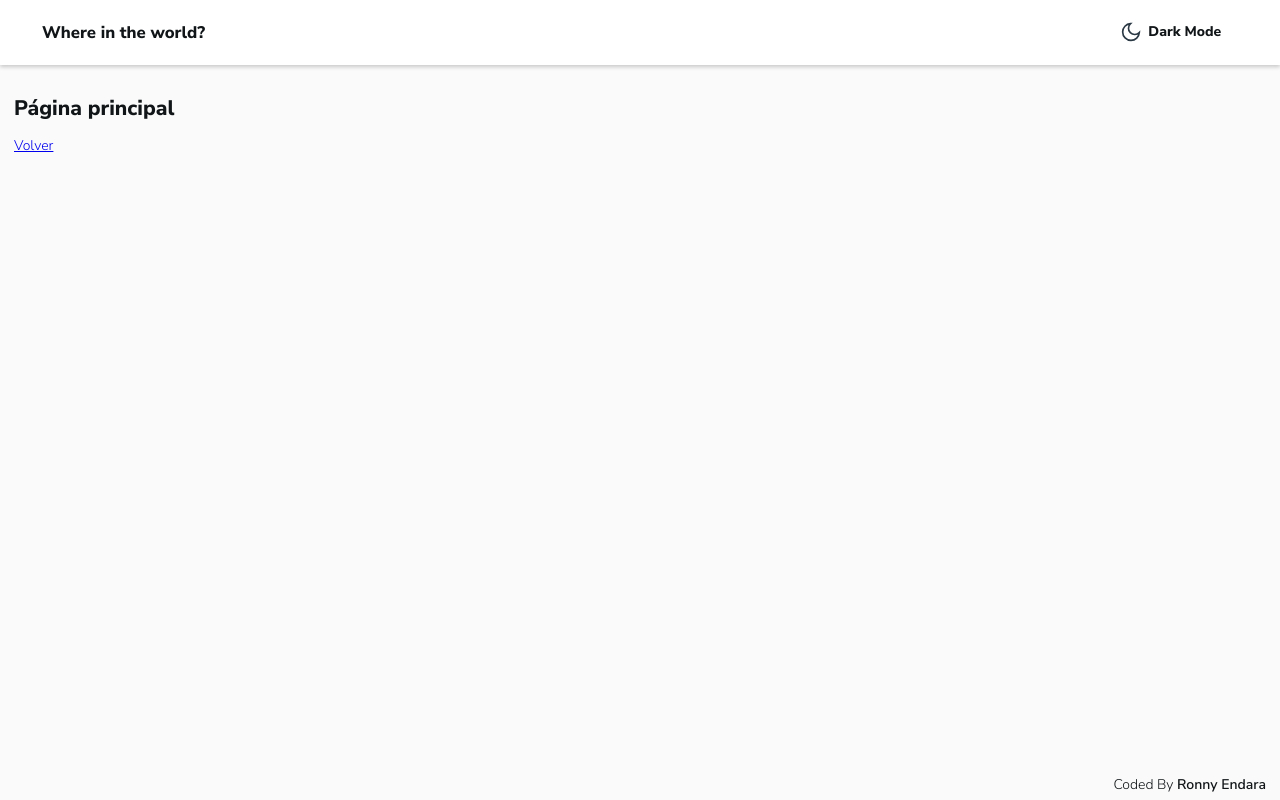
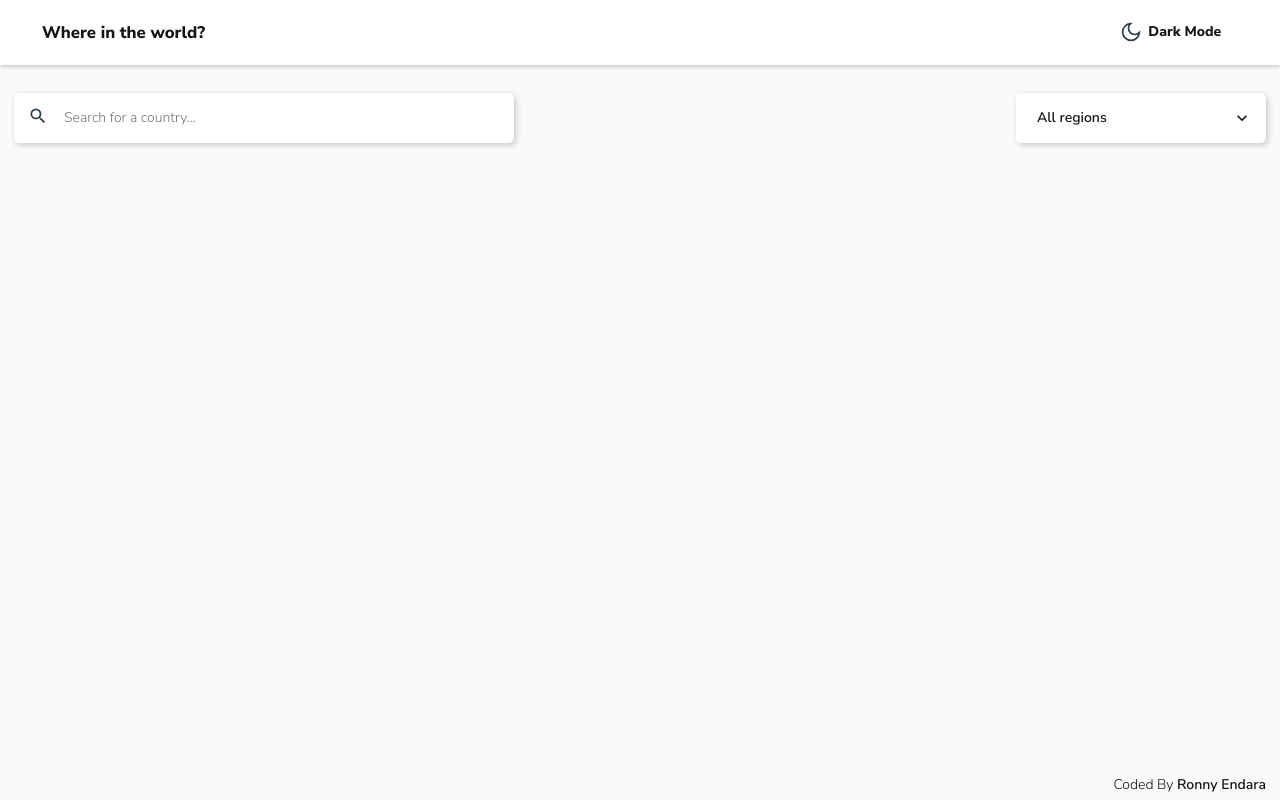
Before and after one commit to rojaence/rest-countries-api, a Vue app: page / in a window 1280 px wide. Built offline with nearby package versions, Linux system fonts and the light colour scheme.

Commit message:
Agregado: Componentes base de text y select

```diff
--- a/src/assets/base.scss
+++ b/src/assets/base.scss
@@ -2,15 +2,17 @@
 
 :root {
   --dark-blue: hsl(209, 23%, 22%);
-  --very-dark-blue-1: hsl(207, 26%, 17%);
+  --very-dark-blue-1: hwb(209 13% 78%);
   --very-dark-blue-2:  hsl(200, 15%, 8%);
   --very-dark-blue-3: #232f3a;
   --dark-gray: hsl(0, 0%, 52%);
-  --very-dark-gray: #e5e5e5;
+  --gray: #e5e5e5;
   --very-light-gray: hsl(0, 0%, 98%);
   --white: hsl(0, 0%, 100%);
   --main-txt-size: 14px;
   --primary-txt-size: 16px;
+  --accent-dark-blue: #406385;
+  --accent-light-blue: rgb(192, 225, 243);
   --fade-transition: background-color 0.2s ease-out, color 0.2s ease-out;
   font-family: 'Nunito Sans', sans-serif;
   font-size: var(--main-txt-size);
@@ -22,13 +24,15 @@
   --primary-bg-color: var(--white);
   --main-txt-color: var(--very-dark-blue-2);
   --icon-bg-color: var(--dark-blue);
-  --btn-hover-color: var(--very-dark-gray);
+  --btn-hover-color: var(--gray);
+  --active-color: var(--accent-light-blue);
   &--dark {
     --main-bg-color: var(--very-dark-blue-1);
     --primary-bg-color: var(--dark-blue);
     --main-txt-color: var(--white);
     --icon-bg-color: var(--white);
     --btn-hover-color: var(--very-dark-blue-3);
+    --active-color: var(--accent-dark-blue);
   }
 }
 
@@ -76,8 +80,48 @@
   }
 }
 
+.field {
+  display: flex;
+  flex-direction: row;
+  align-items: center;
+  width: 100%;
+  box-sizing: border-box;
+  padding: 5px 1rem;
+  height: 50px;
+  gap: 1rem;
+  border-radius: 5px;
+  background-color: var(--primary-bg-color);
+  font-weight: 600;
+  &__input {
+    color: var(--main-txt-color);
+    width: 100%;
+    outline: none;
+    border: none;
+    background-color: inherit;
+    height: 100%;
+  }
+  &--small {
+    width: 200px;
+  }
+  @media screen and (min-width: 600px) {
+    &--large {
+      max-width: 500px;
+    }
+    &--small {
+      width: 250px;
+    }
+  }
+}
+
 .rounded {
   border-radius: 2rem;
+}
+
+.rotate-transition {
+  transition: transform 0.1s ease-out;
+  &--active {
+    transform: rotate(180deg);
+  }
 }
 
 .transparent {
--- a/src/assets/main.scss
+++ b/src/assets/main.scss
@@ -18,7 +18,13 @@ body {
 }
 
 .main {
-  padding: 1rem;
+  padding: 2rem 1rem;
+  width: 100%;
+  box-sizing: border-box;
+  @media screen and (min-width: 768px) {
+    margin: 0 auto;
+    max-width: 1280px;
+  }
 }
 
 .app-footer {
--- /dev/null
+++ b/src/components/InputSelect.vue
@@ -0,0 +1,126 @@
+<template>
+  <div tabindex="0" class="field field--small field-select elevation-2" @focusout="toggleList(false)">
+    <span id="search-region" class="field__input" v-text="selectedItem" @click="toggleList(!open)"></span>
+    <label class="field__label" @click="toggleList(!open)">
+      <icon-chevron :class="{ 'rotate-transition' : true, 'rotate-transition--active' : open}"></icon-chevron>
+    </label>
+    <ul class="field-select__list elevation-2" :class="{ 'field-select__list--active': open }">
+      <li class="field-select__item" :class="{ 'field-select__item--selected': item === selectedItem }" v-for="(item, index) in items" :key="index" @click="selectRegion(item)">
+        {{ item }}
+      </li>
+      <span class="field-select__no-data" v-if="items.length === 0">No data</span>
+    </ul>
+  </div>
+</template>
+
+<script>
+import { ref, onMounted } from 'vue'
+import IconChevron from '@/components/icons/IconChevron.vue'
+
+export default {
+  name: 'InputSelect',
+  props: {
+    items: {
+      type: Array,
+      default: []
+    },
+    selectedValue: {
+      type: String,
+      required: false,
+      default: ''
+    }
+  },
+  components: {
+    'icon-chevron': IconChevron
+  },
+  setup(props, { emit }) {
+    const open = ref(false);
+    const selectedItem = ref('');
+
+    const toggleList = (value) => {
+      open.value = value;
+    };
+
+    const selectRegion = (item) => {
+      selectedItem.value = item;
+      emit('change-value', item);
+      toggleList(false);
+    };
+
+    onMounted(() => {
+      selectedItem.value = props.selectedValue;
+    });
+
+    return {
+      open,
+      selectedItem,
+      selectRegion,
+      toggleList,
+    }
+  },
+}
+</script>
+
+<style lang="scss" scoped>
+.field-select, .icon, .field__label {
+  cursor: pointer;
+}
+.field__label {
+  height: 100%;
+  display: flex;
+  align-items: center;
+  justify-content: center;
+  padding: 0 1rem 0 .5rem;
+}
+
+.field__input {
+  display: flex;
+  align-items: center;
+  padding-left: 1.5rem;
+  border-radius: 5px 0 0 5px;
+}
+
+.field-select {
+  gap: 0;
+  padding: 0;
+  position: relative;
+  outline: none;
+  &__no-data {
+    opacity: 0.6;
+    font-size: 0.8rem;
+    padding: 0.5rem 1.5rem;
+  }
+  &__list {
+    position: absolute;
+    list-style: none;
+    padding: 1rem 0;
+    box-sizing: border-box;
+    margin: 0;
+    background-color: inherit;
+    top: 110%;
+    width: 100%;
+    left: 0;
+    opacity: 0;
+    transform: scaleY(0);
+    transform-origin: top;
+    transition: opacity 100ms ease-in-out;
+    border-radius: 5px;
+    z-index: 90;
+    &--active {
+      opacity: 1;
+      transform: scaleY(1);
+    }
+  }
+  &__item {
+    padding: 0.5rem 1.5rem;
+    user-select: none;
+    cursor: pointer;
+    &:hover {
+      background-color: var(--btn-hover-color);
+    }
+    &--selected{
+      background-color: var(--active-color) !important;
+    }
+  }
+}
+</style>
--- /dev/null
+++ b/src/components/InputText.vue
@@ -0,0 +1,33 @@
+<template>
+  <div class="field field--large elevation-2">
+    <label for="search-input" class="field__label">
+      <slot name="icon"></slot>
+    </label>
+    <input type="text" :placeholder="hint" class="field__input" id="search-input" autocomplete="off" @input="onInput" v-model="text">
+  </div>
+</template>
+
+<script>
+import { ref } from 'vue'
+
+export default {
+  name: 'InputText',
+  props: {
+    hint: {
+      type: String,
+      default: ''
+    }
+  },
+  setup(props, { emit }) {
+    const text = ref('');
+
+    const onInput = () => {
+      emit('change-value', text.value);
+    }
+    return {
+      onInput,
+      text
+    }
+  }
+}
+</script>
--- a/src/components/common/AppHeader.vue
+++ b/src/components/common/AppHeader.vue
@@ -50,6 +50,7 @@ export default {
   top: 0;
   box-shadow: 0px 2px 4px rgba(0, 0, 0, 0.2);
   transition: var(--fade-transition);
+  z-index: 100;
   &__title {
     margin: 0;
     font-size: 0.8rem;
--- /dev/null
+++ b/src/components/icons/IconChevron.vue
@@ -0,0 +1,5 @@
+<template>
+  <svg class="icon" viewBox="0 0 24 24">
+    <path fill="currentColor" d="M7.41,8.58L12,13.17L16.59,8.58L18,10L12,16L6,10L7.41,8.58Z" />
+  </svg>
+</template>
--- a/src/components/icons/IconEarth.vue
+++ b/src/components/icons/IconEarth.vue
@@ -1,3 +1,3 @@
 <template>
-  <svg class="icon" xmlns="http://www.w3.org/2000/svg" viewBox="0 0 24 24"><path d="M17.9,17.39C17.64,16.59 16.89,16 16,16H15V13A1,1 0 0,0 14,12H8V10H10A1,1 0 0,0 11,9V7H13A2,2 0 0,0 15,5V4.59C17.93,5.77 20,8.64 20,12C20,14.08 19.2,15.97 17.9,17.39M11,19.93C7.05,19.44 4,16.08 4,12C4,11.38 4.08,10.78 4.21,10.21L9,15V16A2,2 0 0,0 11,18M12,2A10,10 0 0,0 2,12A10,10 0 0,0 12,22A10,10 0 0,0 22,12A10,10 0 0,0 12,2Z" /></svg>
+  <svg class="icon" viewBox="0 0 24 24"><path d="M17.9,17.39C17.64,16.59 16.89,16 16,16H15V13A1,1 0 0,0 14,12H8V10H10A1,1 0 0,0 11,9V7H13A2,2 0 0,0 15,5V4.59C17.93,5.77 20,8.64 20,12C20,14.08 19.2,15.97 17.9,17.39M11,19.93C7.05,19.44 4,16.08 4,12C4,11.38 4.08,10.78 4.21,10.21L9,15V16A2,2 0 0,0 11,18M12,2A10,10 0 0,0 2,12A10,10 0 0,0 12,22A10,10 0 0,0 22,12A10,10 0 0,0 12,2Z" /></svg>
 </template>
--- /dev/null
+++ b/src/components/icons/IconSearch.vue
@@ -0,0 +1,5 @@
+<template>
+  <svg class="icon" viewBox="0 0 24 24">
+    <path d="M9.5,3A6.5,6.5 0 0,1 16,9.5C16,11.11 15.41,12.59 14.44,13.73L14.71,14H15.5L20.5,19L19,20.5L14,15.5V14.71L13.73,14.44C12.59,15.41 11.11,16 9.5,16A6.5,6.5 0 0,1 3,9.5A6.5,6.5 0 0,1 9.5,3M9.5,5C7,5 5,7 5,9.5C5,12 7,14 9.5,14C12,14 14,12 14,9.5C14,7 12,5 9.5,5Z" />
+  </svg>
+</template>
--- a/src/components/icons/IconTheme.vue
+++ b/src/components/icons/IconTheme.vue
@@ -1,5 +1,5 @@
 <template>
-  <svg class="icon" xmlns="http://www.w3.org/2000/svg" viewBox="0 0 24 24">
+  <svg class="icon" viewBox="0 0 24 24">
     <path d="M11.38 2.019a7.5 7.5 0 1 0 10.6 10.6C21.662 17.854 17.316 22 12.001 22 6.477 22 2 17.523 2 12c0-5.315 4.146-9.661 9.38-9.981z"/>
   </svg>
 </template>
--- a/src/stores/countries.js
+++ b/src/stores/countries.js
@@ -1,14 +1,23 @@
 import { defineStore } from 'pinia'
 
-export const countriesStore = defineStore({
+export const useCountriesStore = defineStore({
   id: 'countries',
   state: () => ({
     countries: [],
+    regions: ['Africa', 'America', 'Asia', 'Europe'],
+    selectedRegion: '',
   }),
   getters: {
 
   },
   actions: {
-
+    async getRegionItems() {
+      const request = await fetch('https://restcountries.com/v3.1/all');
+      console.log('Petición a rest')
+      console.log(request);
+    },
+    selectRegion(value) {
+      this.state.selectedRegion = value;
+    }
   }
 })
--- a/src/views/World.vue
+++ b/src/views/World.vue
@@ -1,15 +1,66 @@
 <template>
-  <h2>Página principal</h2>
-  <router-link :to="{ name: 'CountryDetail' }">Volver</router-link>
+  <div class="filter-options">
+    <input-text :hint="'Search for a country...'" @change-value="checkText">
+      <template #icon>
+        <icon-search></icon-search>
+      </template>
+    </input-text>
+    <input-select @change-value="checkValue" :selected-value="regionItems[0]" :items="regionItems"></input-select>
+  </div>
 </template>
 
 <script>
 import { RouterLink } from 'vue-router'
+import { computed } from 'vue'
+import { useCountriesStore } from '@/stores/countries'
+import InputSelect from '@/components/InputSelect.vue'
+import InputText from '@/components/InputText.vue'
+import IconSearch from '@/components/icons/IconSearch.vue'
 
 export default {
   name: 'World',
   components: {
     'router-link': RouterLink,
+    'input-select': InputSelect,
+    'icon-search': IconSearch,
+    'input-text': InputText,
+  },
+  setup() {
+    const countriesStore = useCountriesStore();
+
+    const checkValue = (value) => {
+      console.log(value);
+      console.log(`checkValue: ${value}`);
+      console.log(`\n`)
+    }
+
+    const checkText = (value) => {
+      console.log(value);
+      console.log(`checkText: ${value}`);
+      console.log(`\n`)
+    }
+
+    const regionItems = computed(() => {
+      let items = [];
+      items.push('All regions')
+      countriesStore.regions.forEach(region => {
+        items.push(region);
+      });
+      return items;
+    })
+    return { countriesStore, regionItems, checkValue, checkText }
   }
 }
 </script>
+
+<style lang="scss">
+.filter-options {
+  display: flex;
+  flex-direction: column;
+  gap: 3rem;
+  @media screen and (min-width: 768px) {
+    flex-direction: row;
+    justify-content: space-between;
+  }
+}
+</style>
```
